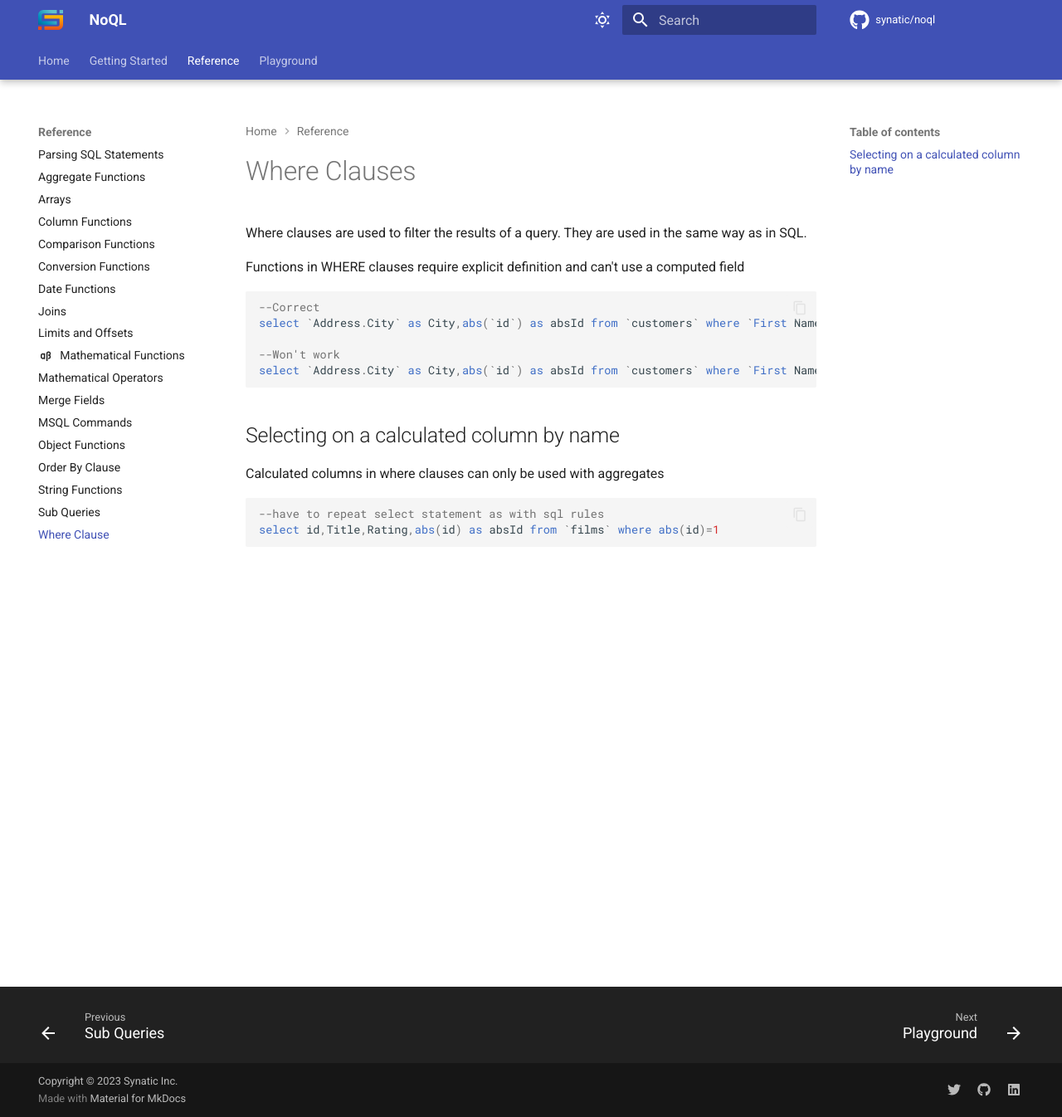
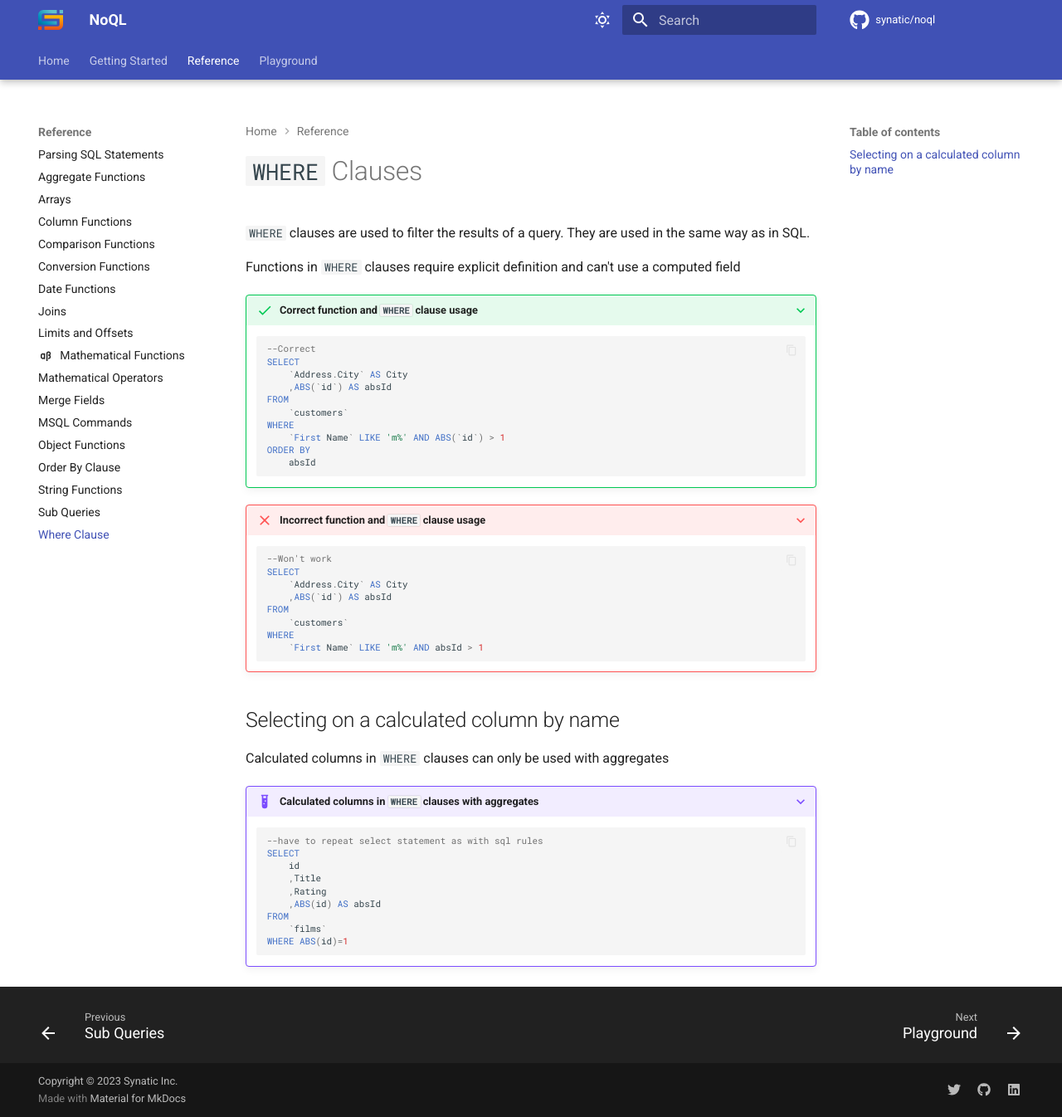
Before and after one commit to synatic/noql, an MkDocs documentation site: the page built from docs/docs/reference/where-clause.md, in a window 1280 px wide and 1346 px high. Shown: the whole window at 83% size. Built offline with MkDocs 1.6.1 and Material for MkDocs 9.7.7, drawn with Linux system fonts in a browser that asks for light colours; a script that is not in the unit is left out; comment, search, counter and statistics services are not loaded.

Commit message:
where formatting

````diff
--- a/docs/docs/reference/where-clause.md
+++ b/docs/docs/reference/where-clause.md
@@ -1,22 +1,51 @@
-# Where Clauses
+# `WHERE` Clauses
 
-Where clauses are used to filter the results of a query. They are used in the same way as in SQL.
+`WHERE` clauses are used to filter the results of a query. They are used in the same way as in SQL.
 
-Functions in WHERE clauses require explicit definition and can't use a computed field
+Functions in `WHERE` clauses require explicit definition and can't use a computed field
 
-```sql
---Correct
-select `Address.City` as City,abs(`id`) as absId from `customers` where `First Name` like 'm%' and abs(`id`) > 1 order by absId
+???+ success "Correct function and `WHERE` clause usage"
 
---Won't work
-select `Address.City` as City,abs(`id`) as absId from `customers` where `First Name` like 'm%' and absId > 1
-```
+    ```sql
+    --Correct
+    SELECT
+        `Address.City` AS City
+        ,ABS(`id`) AS absId
+    FROM
+        `customers`
+    WHERE
+        `First Name` LIKE 'm%' AND ABS(`id`) > 1
+    ORDER BY
+        absId
+    ```
+
+???+ failure "Incorrect function and `WHERE` clause usage"
+
+    ```sql
+    --Won't work
+    SELECT
+        `Address.City` AS City
+        ,ABS(`id`) AS absId
+    FROM
+        `customers`
+    WHERE
+        `First Name` LIKE 'm%' AND absId > 1
+    ```
 
 ## Selecting on a calculated column by name
 
-Calculated columns in where clauses can only be used with aggregates
+Calculated columns in `WHERE` clauses can only be used with aggregates
 
-```sql
---have to repeat select statement as with sql rules
-select id,Title,Rating,abs(id) as absId from `films` where abs(id)=1
-```
+???+ example "Calculated columns in `WHERE` clauses with aggregates"
+
+    ```sql
+    --have to repeat select statement as with sql rules
+    SELECT
+        id
+        ,Title
+        ,Rating
+        ,ABS(id) AS absId
+    FROM
+        `films`
+    WHERE ABS(id)=1
+    ```
````
